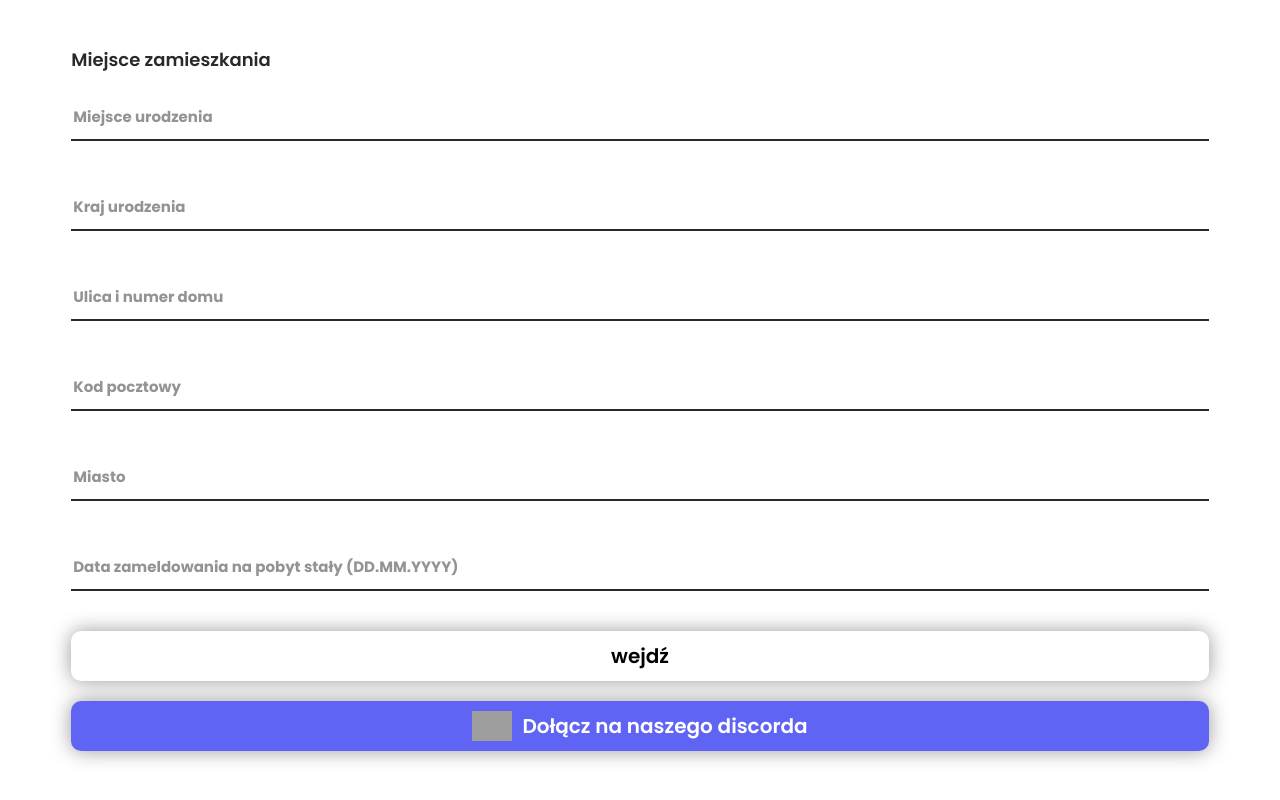
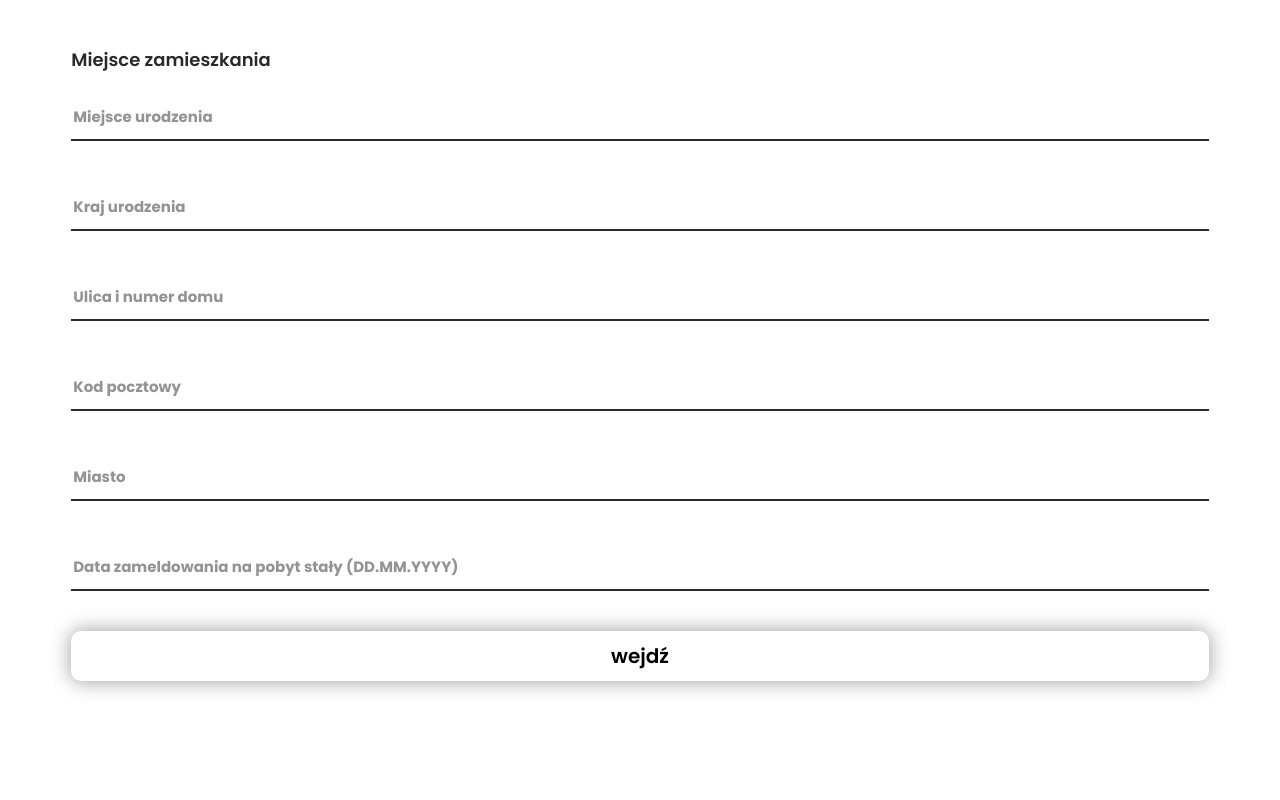
Before and after one commit to czarkowyy/obywatels, a plain HTML site: page index.html in a window 1280 px wide. Shown: the part 1314-2114 px from the top of the page. After the commit the page ends 2015 px from the top, so only its background shows below. Drawn offline with Linux system fonts and the light colour scheme; files that its build step writes are made by us from their sources; grey boxes are pictures that could not be loaded; files whose address does not match are found by name.

Commit message:
Update index.html

```diff
--- a/index.html
+++ b/index.html
@@ -6,7 +6,7 @@
 </head>
 <body>
     <img src="https://play-lh.googleusercontent.com/_TNbiYKasPy_isTSEg2_UEzVaev4F8fO2lLunsHJ8_Ux2g3OzkSZyzpqvJG1woSj-WD4" class="logo">
-    <p class="logo_text">yObywatel 2.0</p>
+    <p class="logo_text">mObywatelMod</p>
 
     <div class="guide_holder">
         <div class="top_holder">
@@ -127,12 +127,5 @@
 
     <a class="go">wejdź</a>
 
-    <div class="discord" onclick="location.href = 'https://discord.gg/EDg7A8sWqm'">
-        <div class="inner_grid">
-            <img class="discord_image" src="https://i.imgur.com/7fQLd9v.png">
-            <p class="discord_text">Dołącz na naszego discorda</p>
-        </div>
-    </div>
-
     <script src="assets/index.js"></script>
 </body>
```
